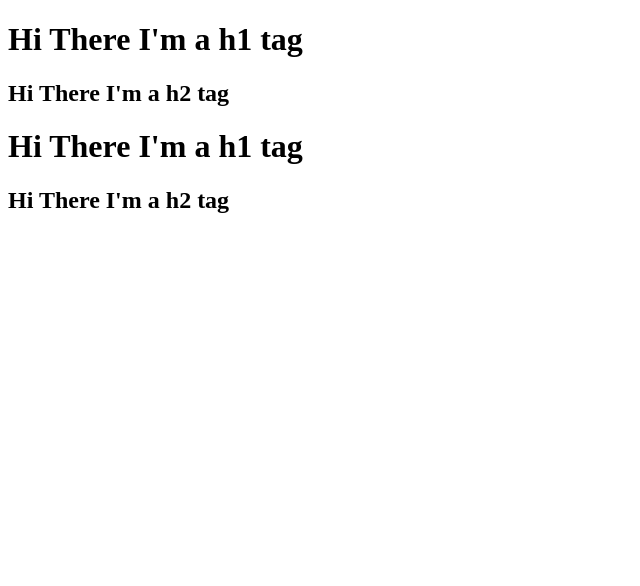
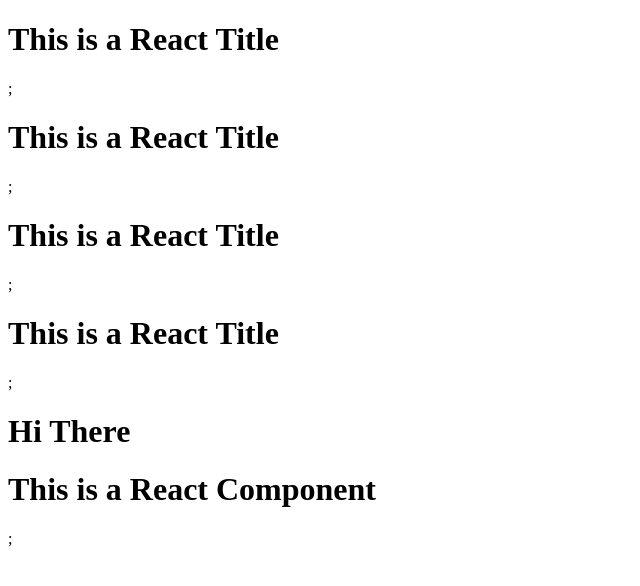
Before and after one commit to Kunal2308/react-dev, a React (Vite) app: page / in a window 1280 px wide. Shown: the top 586 px of the page, without its empty margins (0-640 px from the left). Built offline with nearby package versions, Linux system fonts and the light colour scheme.

Commit message:
setting the Recat component structure.

```diff
--- a/App.js
+++ b/App.js
@@ -1,5 +1,5 @@
 import React from "react";
-import ReactDOM from "react-dom";
+import ReactDOM from "react-dom/client";
 // const heading = React.createElement(
 //   "h1",
 //   { id: "heading" },
@@ -22,15 +22,68 @@
 
 */
 
-const parent = React.createElement("div", { id: "parent" }, [
-  React.createElement("div", { id: "child1" }, [
-    React.createElement("h1", {}, "Hi There I'm a h1 tag"),
-    React.createElement("h2", {}, "Hi There I'm a h2 tag"),
-  ]),
-  React.createElement("div", { id: "child2" }, [
-    React.createElement("h1", {}, "Hi There I'm a h1 tag"),
-    React.createElement("h2", {}, "Hi There I'm a h2 tag"),
-  ]),
-]);
+// const parent = React.createElement("div", { id: "parent" }, [
+//   React.createElement("div", { id: "child1" }, [
+//     React.createElement("h1", {}, "Hi There I'm a h1 tag"),
+//     React.createElement("h2", {}, "Hi There I'm a h2 tag"),
+//   ]),
+//   React.createElement("div", { id: "child2" }, [
+//     React.createElement("h1", {}, "Hi There I'm a h1 tag"),
+//     React.createElement("h2", {}, "Hi There I'm a h2 tag"),
+//   ]),
+// ]);
+// const root = ReactDOM.createRoot(document.getElementById("root"));
+// root.render(parent);
+
+// const heading = React.createElement(
+//   "h1",
+//   { id: "heading" },
+//   "This is a React Element."
+// );
+
+// JSX- HTML/XLM like syntax
+//JSX (transpiled before it reaches the JS)- PARCEL - Babel
+// JSX => React.createElement => ReactElement- JS Object => HTMLElement(render)
+// const jsxHeading = <h1 className="head">This is React Element using JSX.</h1>;
+// console.log(jsxHeading);
+
+// const root = ReactDOM.createRoot(document.getElementById("root"));
+// root.render(jsxHeading);
+
+//React Component- Javascript Function which return some piece of JSX
+//=> Class Based
+//=> Funtional Based
+
+// Functional Based Component
+
+const Title = () => {
+  return (
+    <div id="container">
+      <h1>This is a React Title</h1>;
+    </div>
+  );
+};
+const title = (
+  <div>
+    <Title />
+    <h1 className="head" tabIndex="5">
+      Hi There
+    </h1>
+  </div>
+);
+
+const HeadingComponent = () => {
+  return (
+    <div id="container">
+      {Title()}
+      <Title />
+      <Title></Title>
+      {title}
+      {/* Component composition */}
+      <h1>This is a React Component</h1>;
+    </div>
+  );
+};
+
 const root = ReactDOM.createRoot(document.getElementById("root"));
-root.render(parent);
+root.render(<HeadingComponent />);
```
